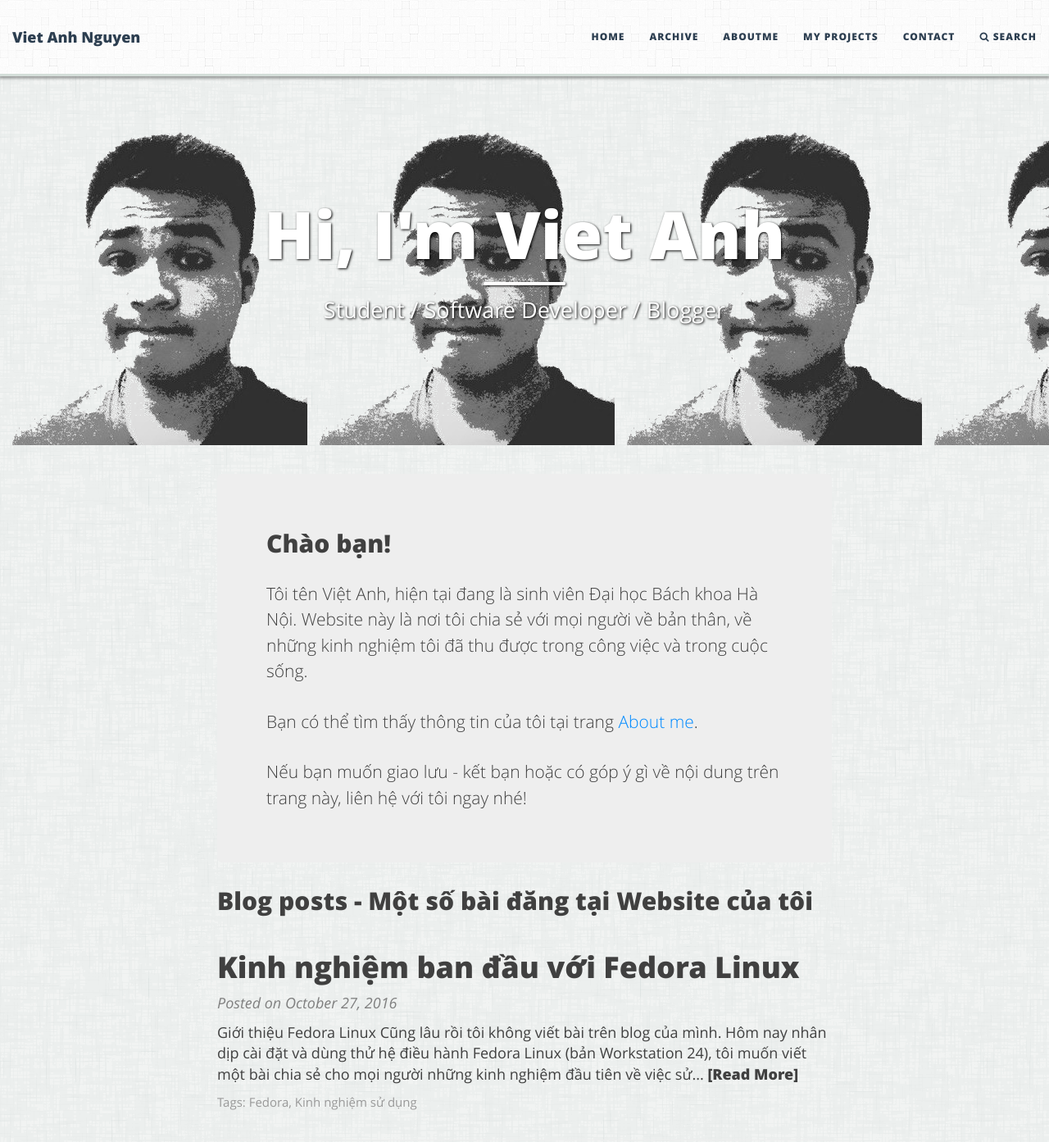
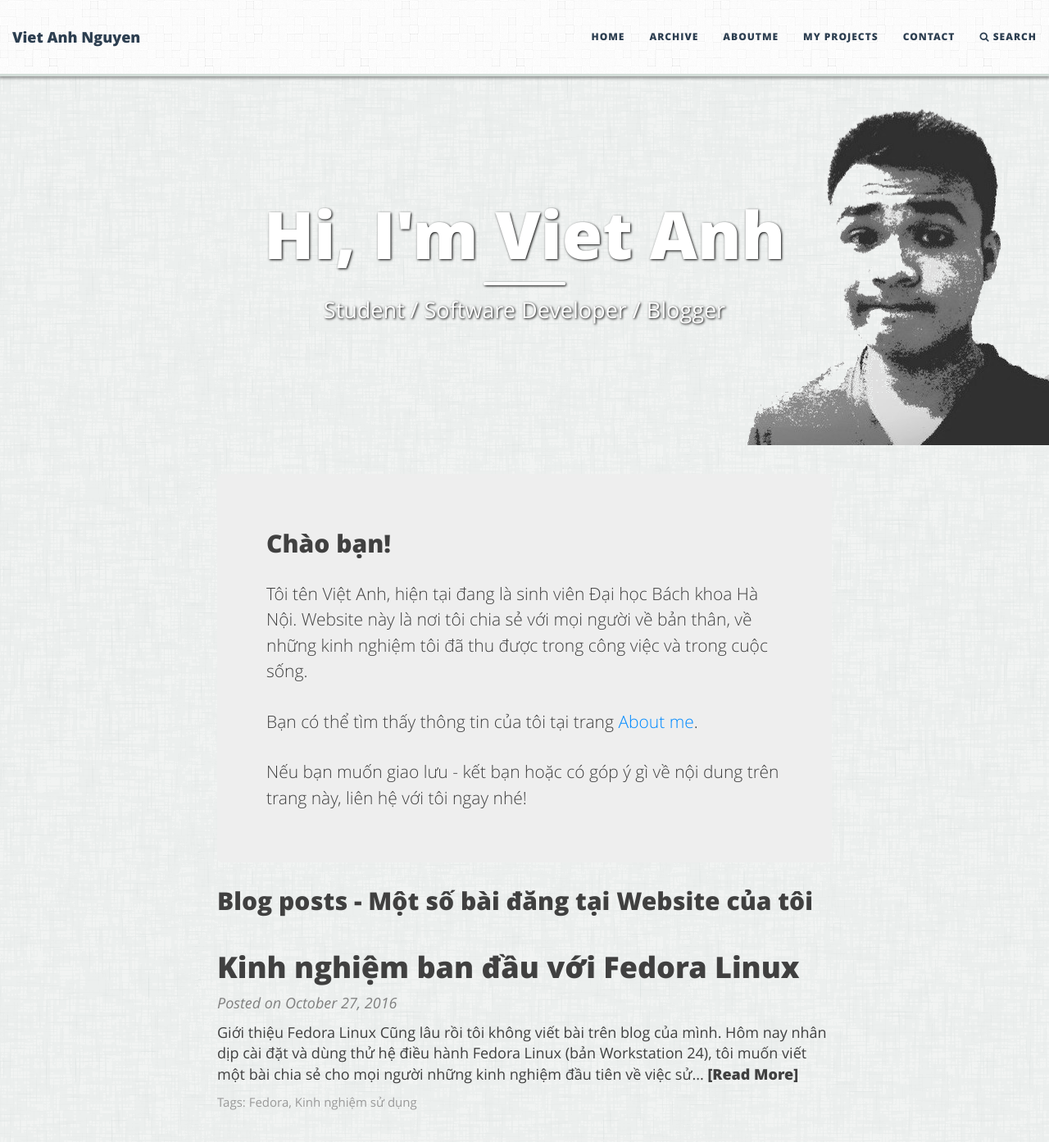
Before and after one commit to diglink/vietanhdev.github.io, a Jekyll site: the page built from index.html, in a window 1280 px wide and 1400 px high. Shown: the top 1393 px of the window at 82% size. Built offline with Jekyll 4.4.1, drawn with Linux system fonts in a browser that asks for light colours; the list of posts is cut into pages by our own code.

Commit message:
change bigimg of homepage

```diff
--- a/index.html
+++ b/index.html
@@ -71,13 +71,6 @@ bigimg: "/files/background/vietanhdev.png"
 <!-- Set header backround css -->
 <style type="text/css">
 	.big-img.intro-header {
-    background: -moz-radial-gradient(center, ellipse cover, #ffffff 0%, #DEDEDE 24%, #C0C0C0 46%, #787878 100%); /* ff3.6+ */
-    background: -webkit-gradient(radial, center center, 0px, center center, 100%, color-stop(0%, #ffffff), color-stop(24%, #DEDEDE), color-stop(46%, #C0C0C0), color-stop(100%, #787878)); /* safari4+,chrome */
-    background: -webkit-radial-gradient(center, ellipse cover, #ffffff 0%, #DEDEDE 24%, #C0C0C0 46%, #787878 100%); /* safari5.1+,chrome10+ */
-    background: -o-radial-gradient(center, ellipse cover, #ffffff 0%, #DEDEDE 24%, #C0C0C0 46%, #787878 100%); /* opera 11.10+ */
-    background: -ms-radial-gradient(center, ellipse cover, #ffffff 0%, #DEDEDE 24%, #C0C0C0 46%, #787878 100%); /* ie10+ */
-    background: radial-gradient(ellipse at center, #ffffff 0%, #DEDEDE 24%, #C0C0C0 46%, #787878 100%); /* w3c */
-    filter: progid:DXImageTransform.Microsoft.gradient( startColorstr='#ffffff', endColorstr='#787878',GradientType=1 ); /* ie6-9 */
-		background: radial-gradient(ellipse at center, #ffffff 0%, #DEDEDE 24%, #C0C0C0 46%, #787878 100%) url("/files/bigimg/header.jpg") right bottom no-repeat;
+		background: url("/files/bigimg/header.jpg") right bottom no-repeat;
 	}
 </style>
```
